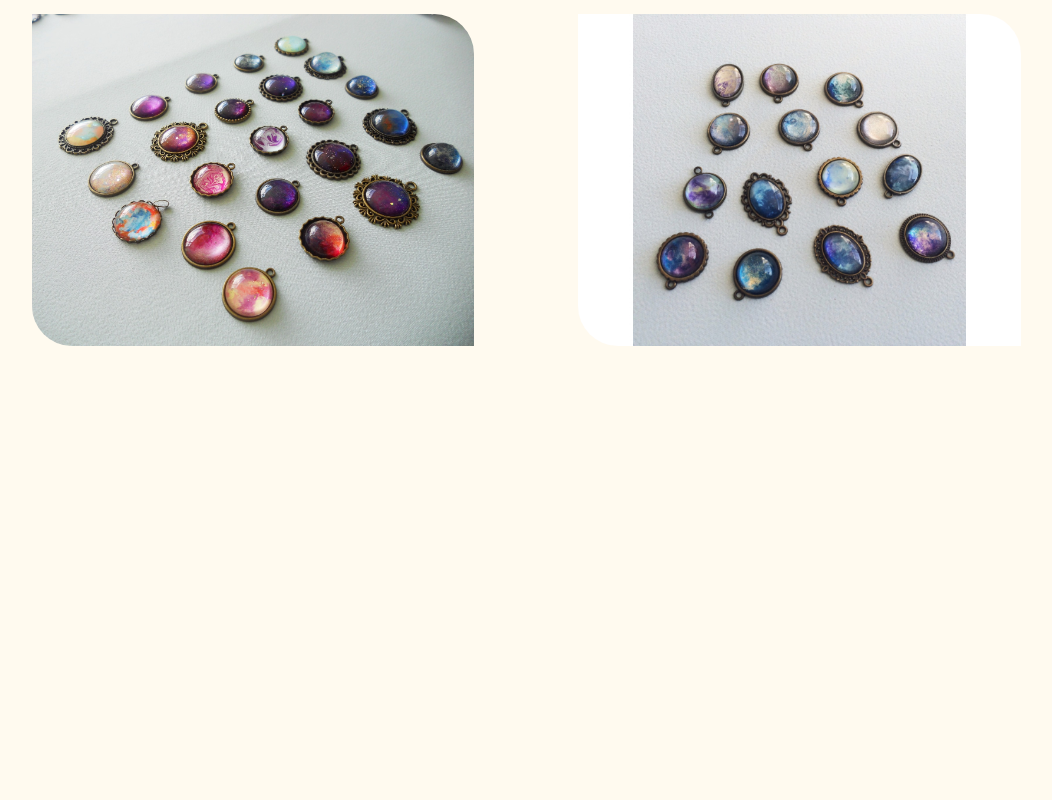
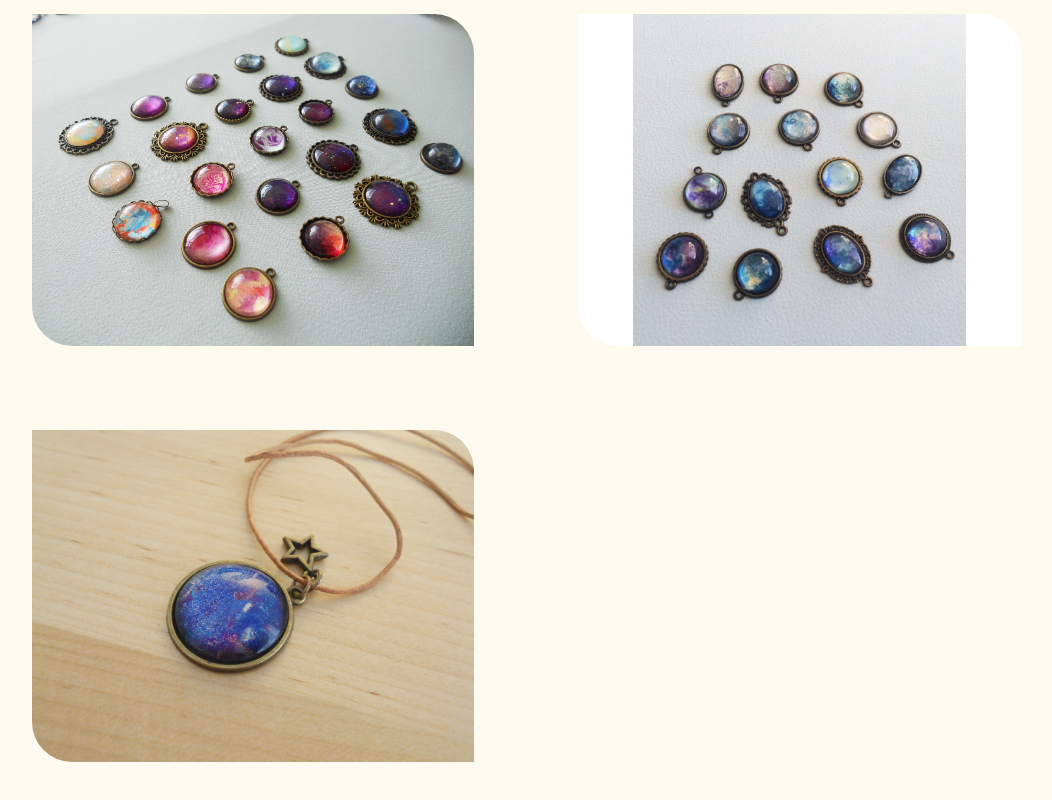
Before and after one commit to tinahe75/hezi-handmade, a plain HTML site: page jewelry pieces.html in a window 1280 px wide. Shown: the part 1593-2393 px from the top of the page, without its empty margins (136-1188 px from the left). Before the commit the page ends 1991 px from the top, so only its background shows below. Drawn offline with nearby package versions, Linux system fonts and the light colour scheme; a web font is replaced by a local one.

Commit message:
Update jewelry pieces.html

```diff
--- a/jewelry pieces.html
+++ b/jewelry pieces.html
@@ -48,6 +48,9 @@
             <img src="jewelry pieces/pendant5.jpg" alt="Hand-painted pendants" class = "left" />
 
             <img src="jewelry pieces/pendant1.jpg" alt="Hand-painted pendants" class = "right" />
+
+            <img src="jewelry pieces/pendant10.jpg" alt="Hand-painted pendant" class = "left" />
+
         </div>
 
 
```
